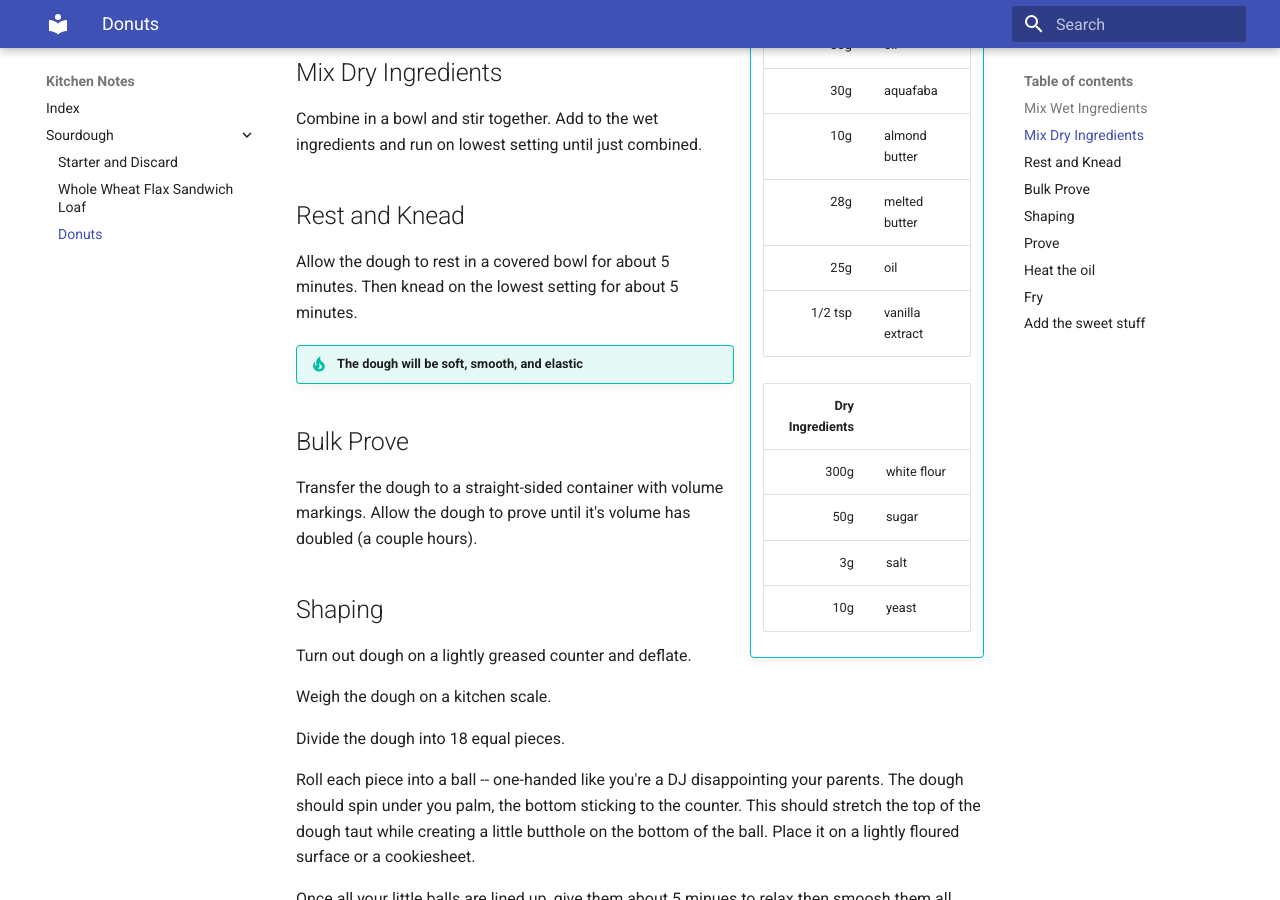
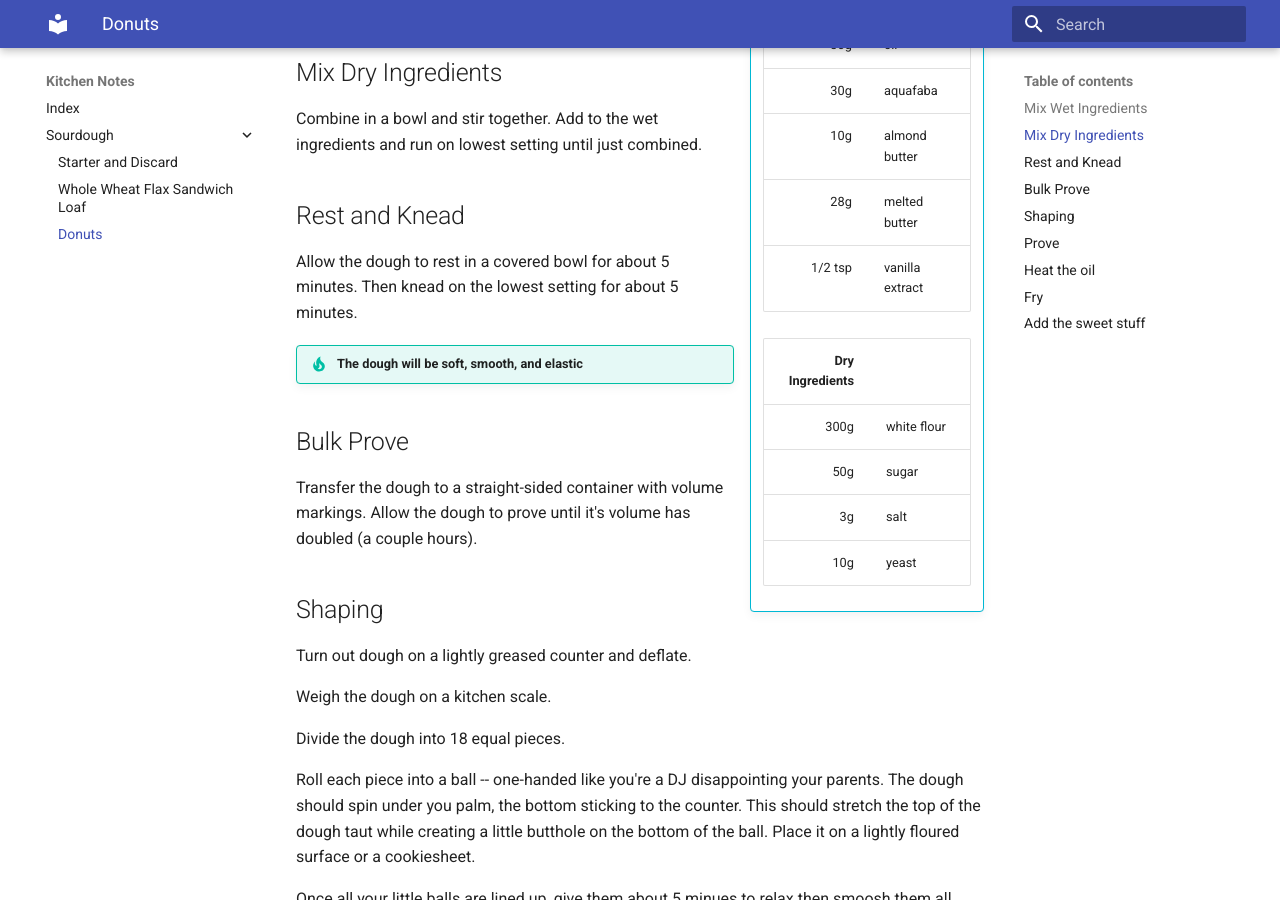
Before and after one commit to patrickdent/kitchen-notes, an MkDocs documentation site: the page built from docs/sourdough/donuts.md, in a window 1280 px wide and 900 px high, scrolled down 427 px. Built offline with MkDocs 1.6.1 and Material for MkDocs 9.7.7, drawn with Linux system fonts in a browser that asks for light colours.

Commit message:
remove duplicate ingredient from donut recipe

```diff
--- a/docs/sourdough/donuts.md
+++ b/docs/sourdough/donuts.md
@@ -14,7 +14,6 @@ tags:
     | 30g             | aquafaba                |
     | 10g             | almond butter           |
     | 28g             | melted butter           |
-    | 25g             | oil                     |
     | 1/2 tsp         | vanilla extract         |
 
     | Dry Ingredients |                         |
```
